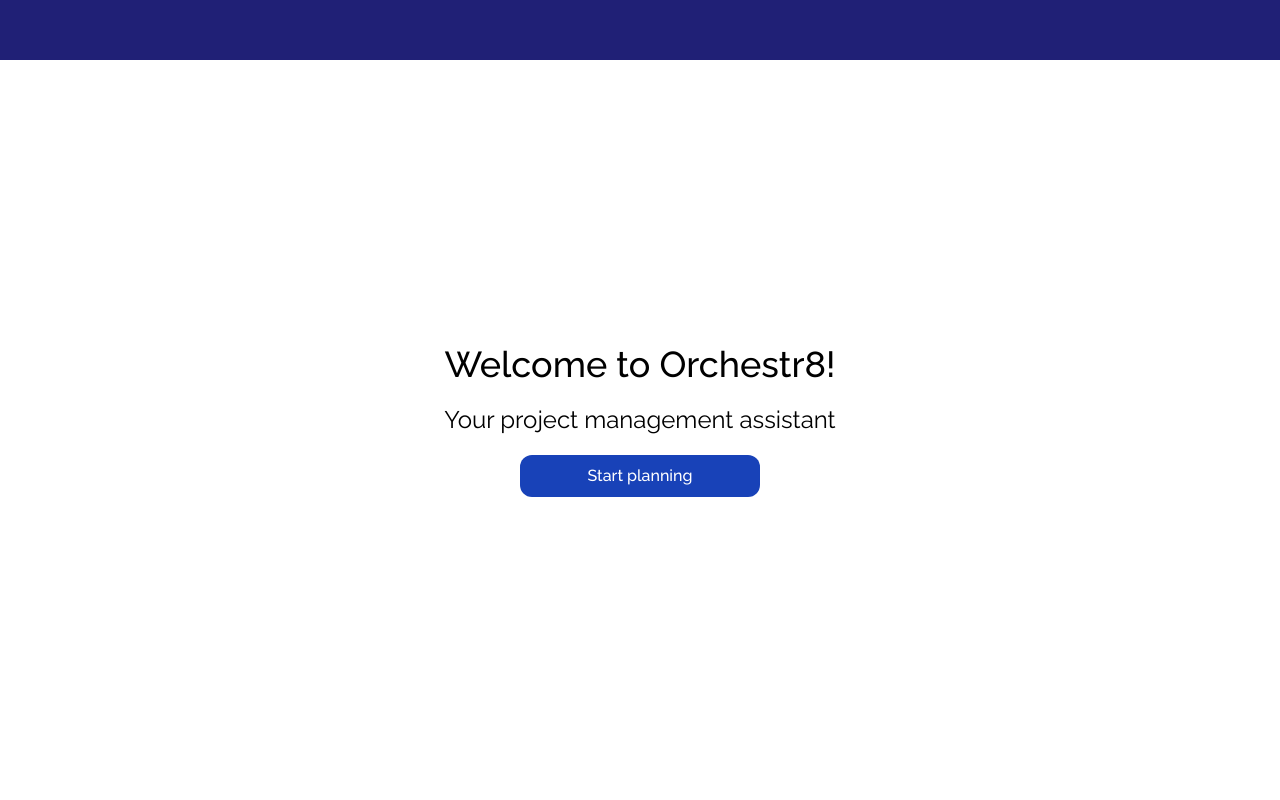
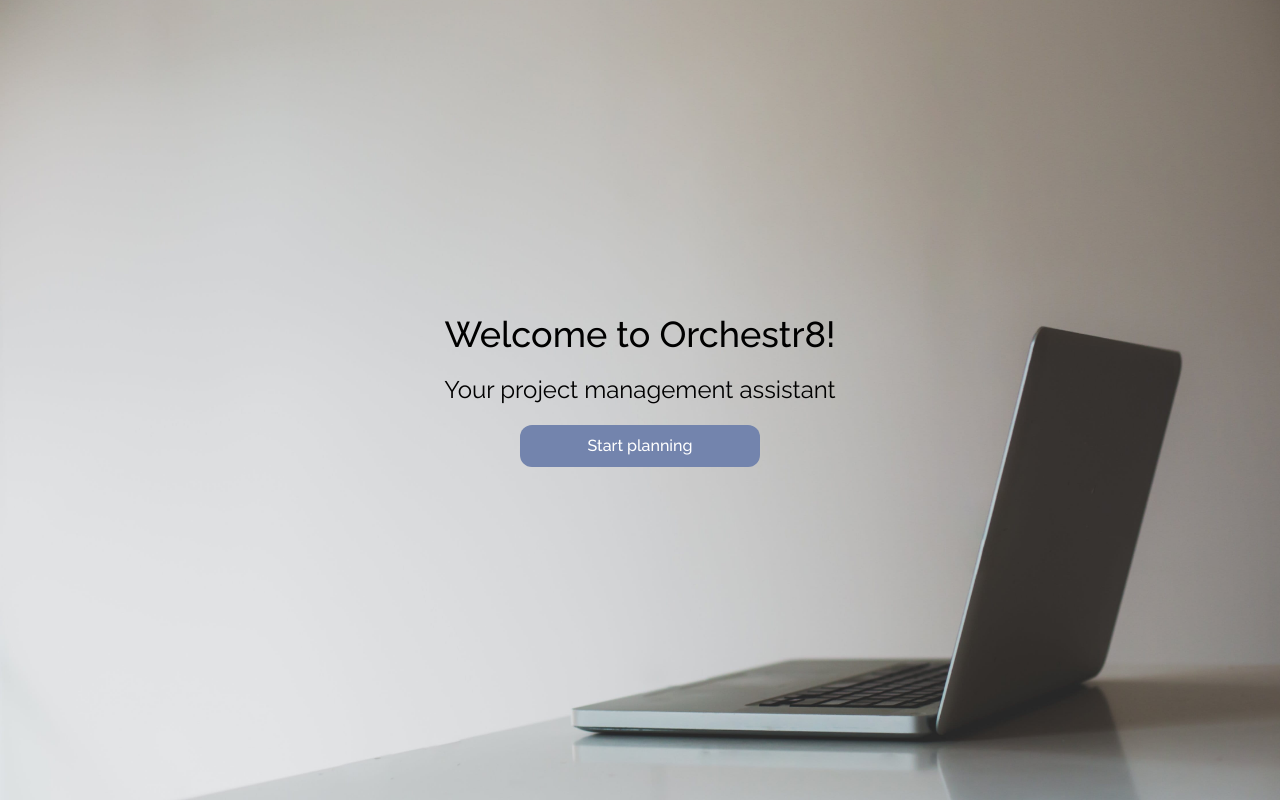
Before and after one commit to holdenn1/orchestr8-client, a React (Vite) app: page / in a window 1280 px wide. Built offline with nearby package versions, Linux system fonts and the light colour scheme.

Commit message:
added background for main and auth pages

```diff
--- a/src/App.tsx
+++ b/src/App.tsx
@@ -1,4 +1,3 @@
-import Header from '@/components/Header';
 import { Outlet } from 'react-router-dom';
 import { ToastContainer } from 'react-toastify';
 
@@ -6,7 +5,6 @@ function App() {
   return (
     <>
       <ToastContainer />
-      <Header />
       <Outlet />
     </>
   );
--- a/src/components/Greeting/styles.module.scss
+++ b/src/components/Greeting/styles.module.scss
@@ -4,7 +4,7 @@
 
 .greetingwrapper {
   width: 100%;
-  height: calc(100vh - 60px);
+  height: 100vh;
   @include contentCenterFlex;
   text-align: center;
   .contentWrapper {
@@ -19,7 +19,7 @@
     }
     .greetingLink {
       display: block;
-      @include mainButton(#1842b8, #1b1baa);
+      @include mainButton(#7384ad, #5a5a94);
       @include contentCenterFlex;
       margin: 20px auto;
       max-width: 240px;
--- a/src/components/Header/index.tsx
+++ /dev/null
@@ -1,7 +0,0 @@
-import styles from './styles.module.scss';
-
-function Header() {
-  return <header className={styles.header}></header>;
-}
-
-export default Header;
--- a/src/components/Header/styles.module.scss
+++ /dev/null
@@ -1,11 +0,0 @@
-@import 'src/styles/variables';
-
-.header {
-  width: 100%;
-  height: 60px;
-  background-color: $primary-background-color;
-  padding: 5px 10px;
-  box-sizing: border-box;
-
-
-}
--- a/src/components/Profile/index.tsx
+++ b/src/components/Profile/index.tsx
@@ -3,7 +3,6 @@ import ProfileHeader from './ProfileHeader';
 import ProfileInfo from './ProfileInfo';
 import ProfileNavBar from './ProfileNavBar';
 import { ToastContainer } from 'react-toastify';
-
 import styles from './styles.module.scss';
 
 function Profile() {
--- a/src/components/forms/registrationForms/Progress/styles.scss
+++ b/src/components/forms/registrationForms/Progress/styles.scss
@@ -4,7 +4,7 @@
   position: relative;
   .progress-bar {
     position: absolute;
-    background: #3041d0;
+    background: #2a75ca;
     height: 5px;
     width: 0%;
     max-width: 98%;
@@ -12,6 +12,7 @@
     left: 1%;
     transform: translateY(-50%);
     transition-duration: 0.5s;
+    z-index: 2;
   }
   .progress-num {
     height: 100%;
@@ -27,7 +28,7 @@
       transform: translate(-50%, -50%);
       height: 5px;
       width: 90%;
-      z-index: -1;
+      z-index: 1;
     }
     .step {
       border: 3px solid lightgray;
@@ -37,14 +38,15 @@
       background-color: #fff;
       @include contentCenterFlex;
       position: relative;
-      z-index: 1;
+      z-index: 3;
     }
     .active-step {
-      border-color: #3041d0;
-      background-color: #3041d0;
+      border-color: #2a75ca;
+      background-color: #2a75ca;
       transition-delay: 0.2s;
       transition-duration: 0.3s;
       color: #fff;
+      z-index: 3;
     }
   }
 }
--- a/src/components/forms/registrationForms/styles.module.scss
+++ b/src/components/forms/registrationForms/styles.module.scss
@@ -2,10 +2,20 @@
 @import 'src/styles/mixins/columnCenterFlex';
 @import 'src/styles/mixins/contentCenterFlex';
 
-.signUpForm,.signInForm {
+.formWrapper {
+  width: 100%;
+  height: 100vh;
+  @include contentCenterFlex;
+  background-image: url('src/assets/images/wallpaperflare.com_wallpaper (1).jpg');
+  background-repeat: no-repeat;
+  background-size: cover;
+  background-position: center;
+}
+
+.signUpForm,
+.signInForm {
   width: 720px;
   min-height: 420px;
-  box-shadow: 2px 2px 24px 0px rgb(136, 136, 136);
   border-radius: $primary-border-radius;
   margin: $primary-margin;
   padding: $primary-padding;
@@ -14,12 +24,10 @@
   grid-template-columns: 1fr;
   grid-template-rows: 80px auto minmax(80px, 1fr);
   overflow: hidden;
+  background-color: rgb(196, 195, 195);
+  opacity: 0.9;
 }
-.formWrapper{
-  width: 100%;
-  height: calc(100vh - 60px);
-  @include contentCenterFlex;
-}
+
 .signInForm {
   grid-template-rows: auto minmax(80px, 120px);
 }
--- a/src/pages/MainPage.tsx
+++ b/src/pages/MainPage/index.tsx
@@ -1,8 +1,8 @@
 import Greeting from 'components/Greeting';
-
+import styles from './styles.module.scss';
 function MainPage() {
   return (
-    <main >
+    <main className={styles.mainPageWrapper}>
       <Greeting />
     </main>
   );
--- /dev/null
+++ b/src/pages/MainPage/styles.module.scss
@@ -0,0 +1,8 @@
+.mainPageWrapper {
+  width: 100vw;
+  height: 100vh;
+  background-image: url('src/assets/images/wallpaperflare.com_wallpaper (1).jpg');
+  background-repeat: no-repeat;
+  background-size: cover;
+  background-position: center;
+}
--- a/src/styles/mixins/textInput.scss
+++ b/src/styles/mixins/textInput.scss
@@ -1,4 +1,4 @@
-@mixin textInput{
+@mixin textInput {
   width: 100%;
   height: 100%;
   margin: 6px 10px;
@@ -11,6 +11,7 @@
   border-bottom: 1px solid rgb(110, 110, 110);
   outline: none;
   transition-duration: 0.3s;
+  background-color:rgb(196, 195, 195);
   &:focus {
     border-top: none;
     border-left: none;
```
Also changed, not shown: src/assets/images/wallpaperflare.com_wallpaper (1).jpg (added).
